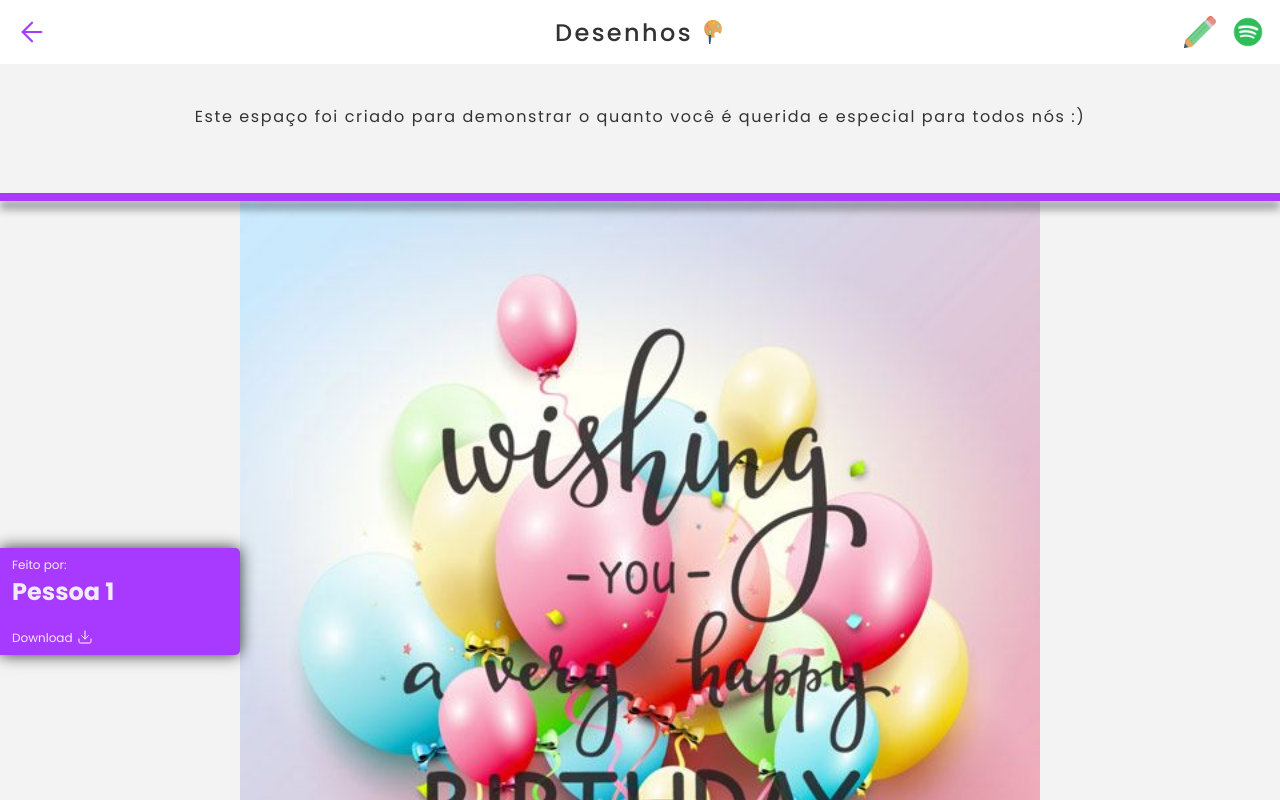
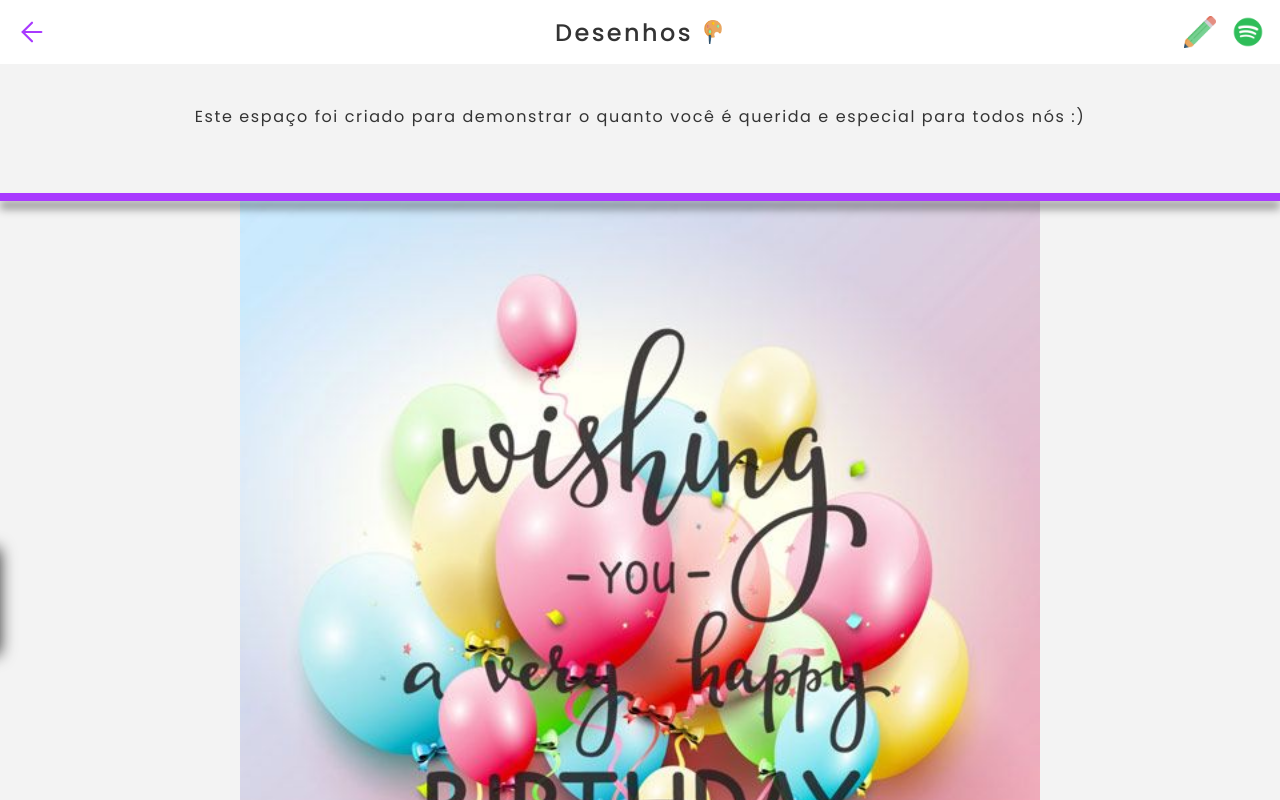
Before and after one commit to JoaoGuiBC/b-days, a Next.js app: page /Desenhos in a window 1280 px wide. Shown: the top 800 px of the page. Built offline with nearby package versions, Linux system fonts and the light colour scheme.

Commit message:
Animate ArtistInfo

```diff
--- a/src/pages/Desenhos/index.tsx
+++ b/src/pages/Desenhos/index.tsx
@@ -1,4 +1,7 @@
+import { useViewportScroll } from "framer-motion";
 import Image from "next/image";
+import { useState } from "react";
+
 import { Header } from "../../components/Header";
 
 import {
@@ -11,11 +14,27 @@ import {
   Footer,
 } from './styles';
 
-const drawings = [{ id: 1, author: 'Pessoa 1', src: '/placeholderImage.png' }, { id: 2, author: 'Pessoa 2', src: '/placeholderImage2.png' }, { id: 3, author: 'Pessoa 3', src: '/placeholderImage.png' }, { id: 4, author: 'Pessoa 4', src: '/placeholderImage2.png' }];
+const drawings = [{ id: 1, author: 'Pessoa 1', src: '/placeholderImage.png' }, { id: 2, author: 'Pessoa 2', src: '/placeholderImage2.png' }, { id: 3, author: 'Pessoa 3', src: '/placeholderImage.png' }, { id: 4, author: 'Pessoa 4', src: '/placeholderImage2.png' }, { id: 5, author: 'Pessoa 5', src: '/placeholderImage.png' }, { id: 6, author: 'Pessoa 6', src: '/placeholderImage2.png' }, { id: 7, author: 'Pessoa 7', src: '/placeholderImage.png' }, { id: 8, author: 'Pessoa 8', src: '/placeholderImage2.png' }];
 
 const Desenhos: React.FC = () => {
+  const [scrollHeight, setScrollHeight] = useState(0);
+  const { scrollYProgress } = useViewportScroll();
+
+  scrollYProgress.onChange(() => setScrollHeight(scrollYProgress.get() * 100));
+
   function handleScrollToTop() {
     window.scrollTo({ top: 0, behavior: 'smooth' });
+  }
+
+  function animateArtistInfo(artistInfoId: number) {
+    const screenPercentage = 100 / drawings.length;
+
+    if (scrollHeight > (screenPercentage * artistInfoId) - 9
+      && scrollHeight < (screenPercentage * (artistInfoId + 1)) - 9) {
+      return 0
+    }
+
+    return '-100%'
   }
 
   return (
@@ -31,7 +50,11 @@ const Desenhos: React.FC = () => {
           <Images key={draw.id}>
             <Separator />
             <Background Image={draw.src}>
-              <ArtistInfo>
+              <ArtistInfo
+                initial={{ x: '-100%' }}
+                animate={{ x: animateArtistInfo(draw.id) }}
+                transition={{ duration: 0.2 }}
+              >
                 <span>Feito por:</span>
                 <strong>{draw.author}</strong>
                 <a href={draw.src} download={`${draw.author}.png`}>
```
